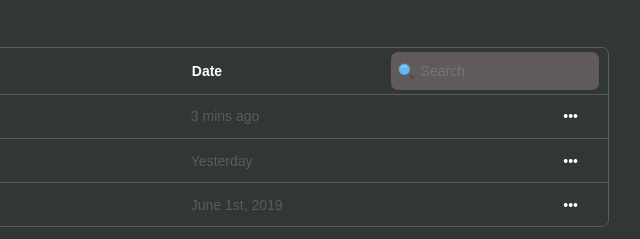
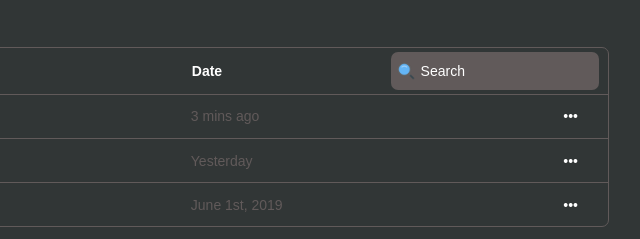
Before and after one commit to sergiigaliant/cursor-blackhawk, a plain HTML site: page HW3 CSS Sergii Galiant/index.html in a window 1280 px wide. Shown: the part 521-760 px from the top of the page, 299-939 px from the left. Drawn offline with Linux system fonts and the light colour scheme.

Commit message:
change color for text in placeholder

```diff
--- a/HW3 CSS Sergii Galiant/style.css
+++ b/HW3 CSS Sergii Galiant/style.css
@@ -77,3 +77,6 @@ img{
   float: right;
   height: 140%;
   }
+  input::-webkit-input-placeholder {
+    color: white;
+  }
```
